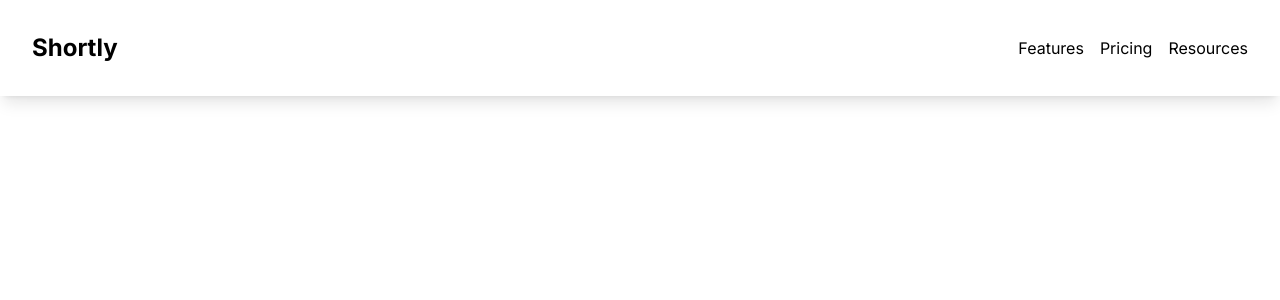
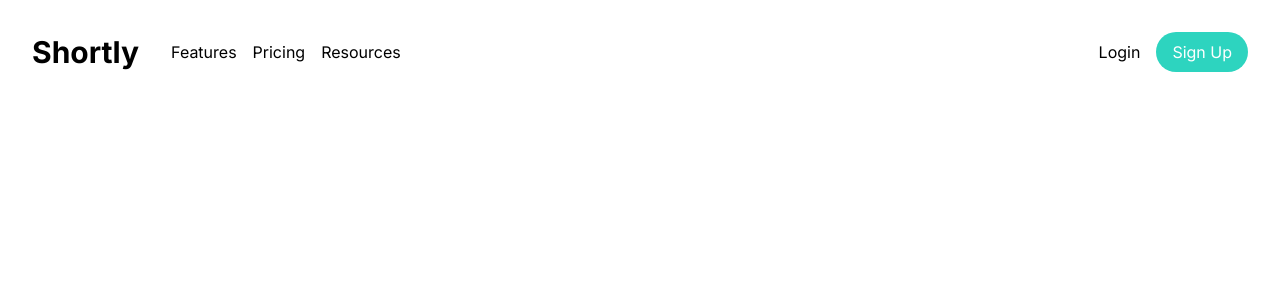
Before and after one commit to BrandTrump/Url-Shortening-Application, a Next.js app: page / in a window 1280 px wide. Shown: the top 300 px of the page. Built offline with nearby package versions, Linux system fonts and the light colour scheme.

Commit message:
feat & style: included new links for login/sign up & improved styling

```diff
--- a/components/Navbar.tsx
+++ b/components/Navbar.tsx
@@ -5,9 +5,10 @@ import { useState } from "react";
 function Navbar() {
   const [toggle, setToggle] = useState(false);
   return (
-    <nav className="fixed w-full shadow-lg p-8">
+    <nav className="fixed w-full p-8">
       <div className="flex justify-between items-center h-full w-full">
-        <Link href={"/"} className="font-bold text-2xl">
+        <div className="flex items-center space-x-8">
+          <Link href={"/"} className="font-bold text-3xl">
             Shortly
           </Link>
           <div className="hidden sm:flex">
@@ -23,6 +24,18 @@ function Navbar() {
               </li>
             </ul>
           </div>
+        </div>
+        <div className="hidden sm:flex">
+          <ul className="hidden sm:flex space-x-4 items-center">
+            <li className="">
+              <Link href={"#"}>Login</Link>
+            </li>
+            <li className="bg-teal-400 text-white px-4 py-2 rounded-full">
+              <Link href={"#"}>Sign Up</Link>
+            </li>
+          </ul>
+        </div>
+
         <div className="sm:hidden">
           {!toggle ? (
             <svg
@@ -41,7 +54,8 @@ function Navbar() {
               />
             </svg>
           ) : (
-            <div className="flex flex-col items-end">
+            <div className="absolute top-20 left-0 w-full z-50 border bg-violet-950 text-white font-bold rounded-2xl p-4">
+              <div className="flex flex-col items-center">
                 <svg
                   xmlns="http://www.w3.org/2000/svg"
                   fill="none"
@@ -58,6 +72,7 @@ function Navbar() {
                   />
                 </svg>
 
+                <div className="flex flex-col justify-between items-center text-center space-y-8 p-6">
                   <ul className="mt-5 space-y-4">
                     <li className="">
                       <Link href={"#"}>Features</Link>
@@ -69,6 +84,19 @@ function Navbar() {
                       <Link href={"#"}>Resources</Link>
                     </li>
                   </ul>
+
+                  <br className="h-1" />
+
+                  <ul className="space-y-4">
+                    <li className="">
+                      <Link href={"#"}>Login</Link>
+                    </li>
+                    <li className="bg-teal-400 text-white px-4 md:py-2 rounded-full w-96 py-3 cursor-pointer">
+                      <Link href={"#"}>Sign Up</Link>
+                    </li>
+                  </ul>
+                </div>
+              </div>
             </div>
           )}
         </div>
```
Lines whose indentation alone changed are shown as unchanged.
